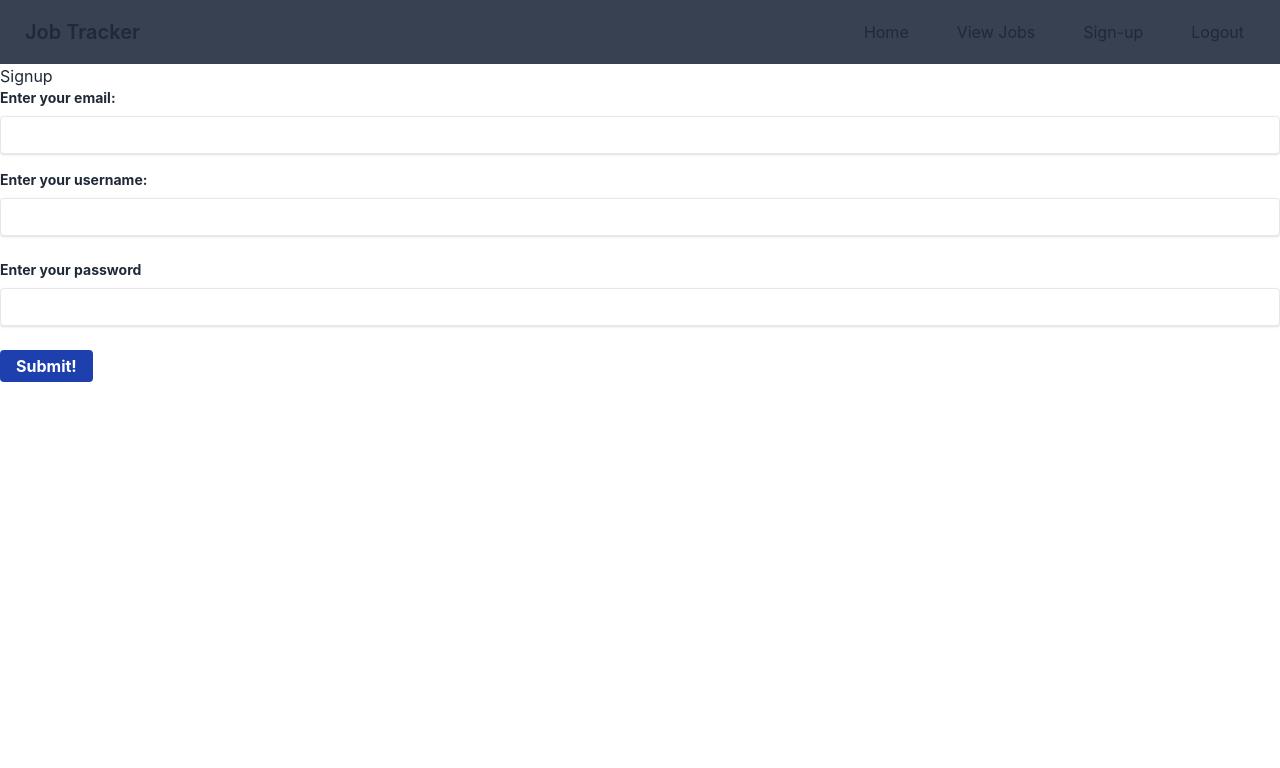
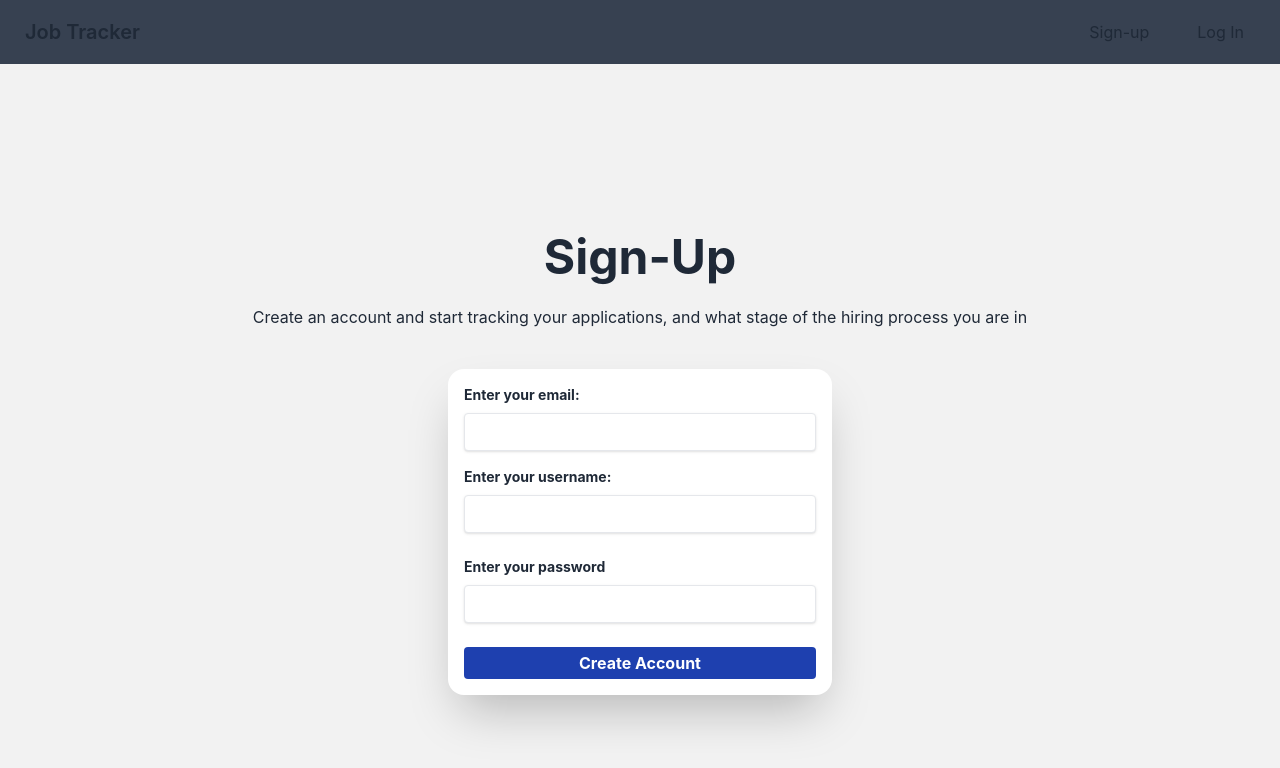
Before and after one commit to ronnie-rios/app-tracker, a React (Create React App) app in the folder frontend/: page /signup in a window 1280 px wide. Shown: the top 768 px of the page. Built offline with nearby package versions, Linux system fonts and the light colour scheme.

Commit message:
styling for signup form and conditional rendering for navbar

```diff
--- a/frontend/src/Components/HomePage.jsx
+++ b/frontend/src/Components/HomePage.jsx
@@ -16,7 +16,7 @@ const HomePage = () => {
     )
   } else {
       return (
-        <div>
+        <main>
           <div className='w-full max-w-xs py-6 px-4'>
             <button className='bg-green-600 rounded px-3 pb-1 mb-8 text-white hover:bg-green-800' onClick={()=> setViewForm(true)}>Add a job</button>
             {viewForm &&
@@ -30,7 +30,7 @@ const HomePage = () => {
             }
           </div>
         <DisplayAll toggleRender={toggleRender} setToggleRender={setToggleRender}/>
-        </div>
+        </main>
       )
   }
 }
--- a/frontend/src/UI/NavBar.jsx
+++ b/frontend/src/UI/NavBar.jsx
@@ -3,7 +3,7 @@ import { Link, useNavigate } from 'react-router-dom'
 import { useAuth } from '../store/authContext';
 
 const NavBar = () => {
-  const { logout, token } = useAuth();
+  const { isLoggedIn, logout, token } = useAuth();
 
   const navigate = useNavigate();
 
@@ -31,10 +31,9 @@ const NavBar = () => {
     </div>
     <div className="flex-none">
       <ul className="menu menu-horizontal px-1">
-        <Link to='/'><li className='hover:text-white px-6'>Home</li></Link>
-        <Link to='/home'><li className='hover:text-white px-6'>View Jobs</li></Link>
-        <Link to='/signup'><li className='hover:text-white px-6'>Sign-up</li></Link>
-        <button onClick={()=> logoutFunc()}className='hover:text-white px-6'>Logout</button>
+        {!isLoggedIn ? '' : <Link to='/home'><li className='hover:text-white px-6'>View Jobs</li></Link>}
+        {isLoggedIn ? '' :<Link to='/signup'><li className='hover:text-white px-6'>Sign-up</li></Link>}
+        {isLoggedIn ? <button onClick={()=> logoutFunc()}className='hover:text-white px-6'>Logout</button> : <button onClick={()=> navigate('/')}className='hover:text-white px-6'>Log In</button>}
       </ul>
     </div>
   </nav>
--- a/frontend/src/UI/Signup.jsx
+++ b/frontend/src/UI/Signup.jsx
@@ -17,6 +17,7 @@ const Signup = () => {
        signupData();
 
     }
+
     const signupData = async () => {
         try {
           const response = await fetch(URL, {
@@ -34,9 +35,13 @@ const Signup = () => {
     }
 
   return (
-    <>
-    <h2>Signup</h2>
-      <form className='' onChange={formHandler} onSubmit={formSubmit}>
+    <div className='hero min-h-screen bg-base-200'>
+      <div className='hero-content flex-col'>
+      <div className="text-center">
+        <h2 className="text-5xl font-bold">Sign-Up</h2>
+        <p className="py-6">Create an account and start tracking your applications, and what stage of the hiring process you are in</p>
+      </div>
+      <form className="card px-4 py-4 flex-shrink-0 w-full max-w-sm shadow-2xl bg-base-100" onChange={formHandler} onSubmit={formSubmit}>
         <div className="mb-4">
           <label className='block text-sm font-bold mb-2'>Enter your email:</label>
           <input
@@ -63,9 +68,10 @@ const Signup = () => {
             name='password'
           />
         </div>
-        <button className='py-1 px-4 rounded bg-blue-800 font-bold text-white hover:bg-blue-600 focus:outline-none focus:shadow-outline'>Submit!</button>
+        <button className='py-1 px-4 rounded bg-blue-800 font-bold text-white hover:bg-blue-600 focus:outline-none focus:shadow-outline'>Create Account</button>
       </form>
-    </>
+      </div>
+    </div>
   )
 }
 
```
Lines whose indentation alone changed are shown as unchanged.
